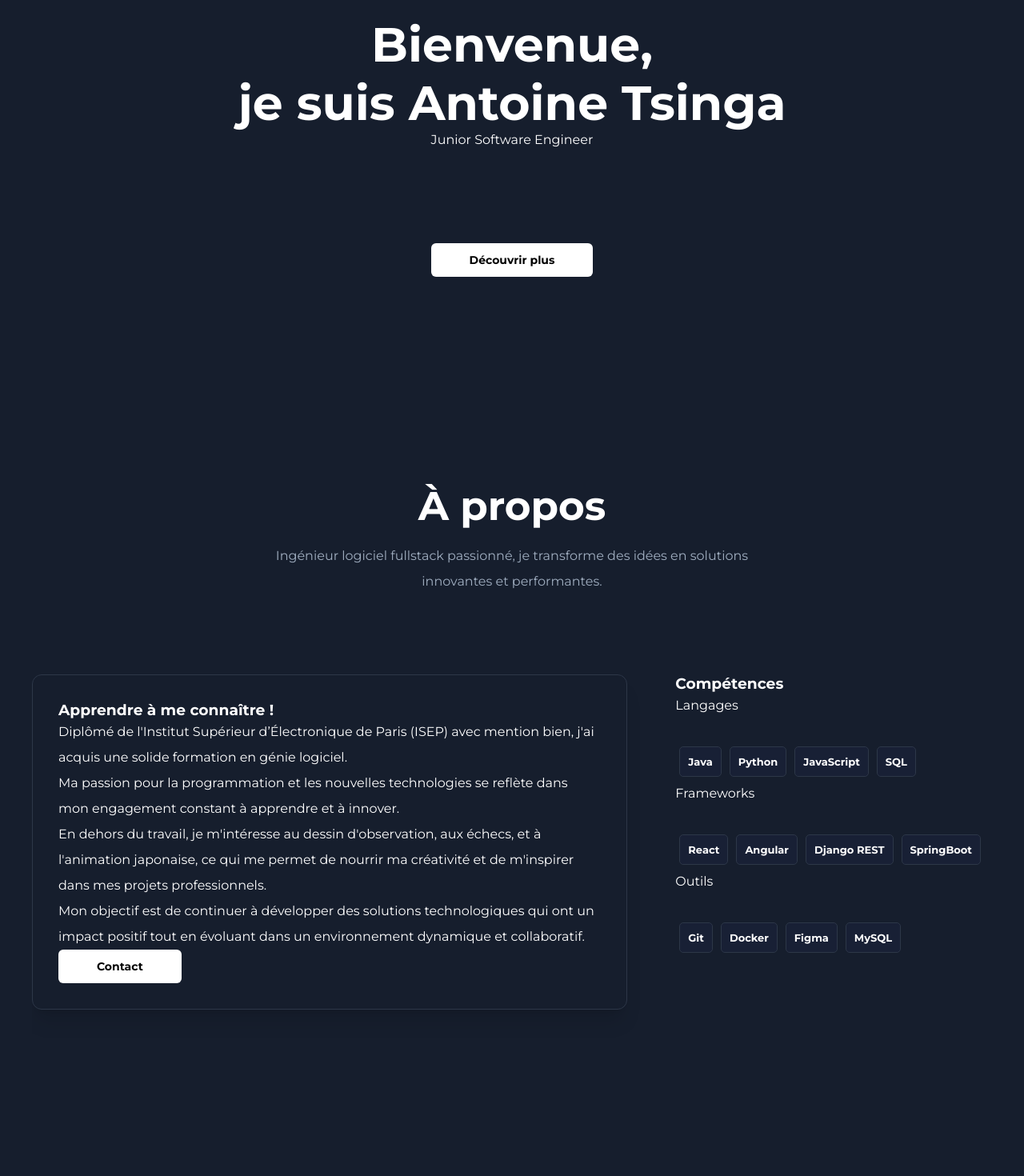
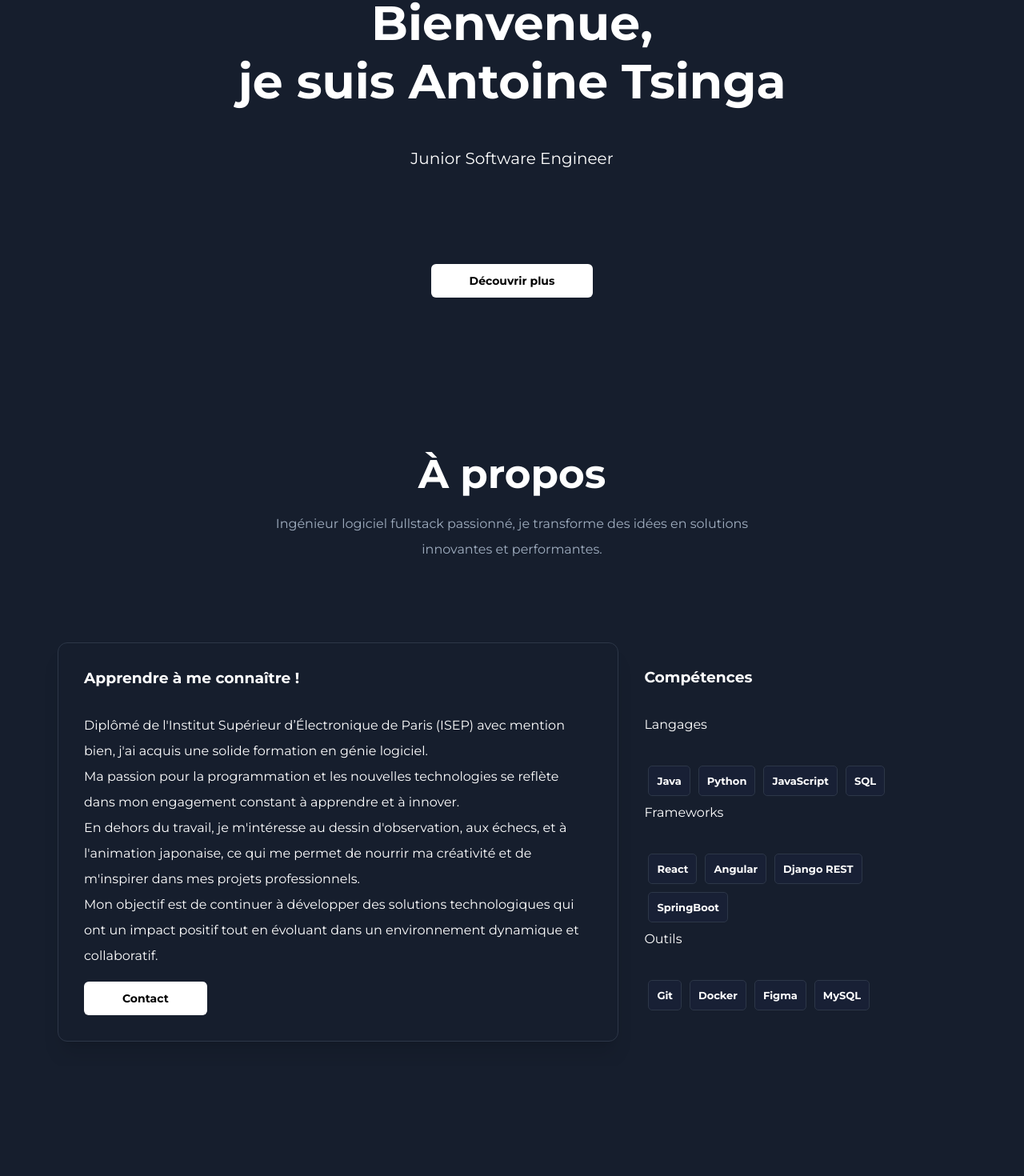
Before and after one commit to antoineTsinga/portfolio, a React (Create React App) app: page / in a window 1280 px wide. Shown: the part 268-1738 px from the top of the page at 80% size. Built offline with nearby package versions, Linux system fonts and the light colour scheme.

Commit message:
review style

```diff
--- a/src/components/Projects/Project.css
+++ b/src/components/Projects/Project.css
@@ -1,5 +1,5 @@
 .marketing-section {
-    /* background-color: #1a202c; */
+    background-color: #1a202c;
     color: white;
     padding: 2rem 0;
   }
--- a/src/components/contact/Contact.css
+++ b/src/components/contact/Contact.css
@@ -1,5 +1,9 @@
 .contact{
-    padding-bottom: 100px;
+    padding-bottom: 8rem;
+}
+
+.contact h2 {
+    margin-bottom: 5rem;
 }
 
 .contact-media{
@@ -40,8 +44,8 @@
 
 
 @media screen and (max-width:700px){
-.contact h2 {
-    font-size: 30px;
+    .contact h2 {
+        font-size: 30px;
     }
     .social-media{
         height: 40px;
--- a/src/components/header/Header.css
+++ b/src/components/header/Header.css
@@ -15,14 +15,15 @@
     /* border: 1px solid white; */
     margin-left: 20px;
     margin-right: 20px;
+    margin-bottom: 3rem;
 }
 
 .blue{
     color: rgb(166, 166, 247)
 }
 
-.header > p{
-    font-size: 16px;
+.header p{
+    font-size: 20px;
     /* border: 1px solid white; */
     margin-bottom: 10%;
 }
@@ -63,4 +64,10 @@
     .header-cta{
         font-size:13px
     }
+
+    .header p{
+        font-size: 16px;
+        /* border: 1px solid white; */
+        margin-bottom: 10%;
+    }
 }
--- a/src/components/navbar/Navbar.jsx
+++ b/src/components/navbar/Navbar.jsx
@@ -59,10 +59,10 @@ export default function Navbar() {
         <a href="#experiences" className="" onClick={() => setShowMenu(false)}>
           Expériences
         </a>
-        <a href="#t" className="" onClick={() => setShowMenu(false)}>
+        <a href="#projects" className="" onClick={() => setShowMenu(false)}>
           Projets
         </a>
-        <a href="#t" className="" onClick={() => setShowMenu(false)}>
+        <a href="#contact" className="" onClick={() => setShowMenu(false)}>
           Contact
         </a>
       </div>
--- a/src/components/profile/Profile.css
+++ b/src/components/profile/Profile.css
@@ -6,6 +6,7 @@
     flex-direction: column;
     justify-content: center;
     align-items: center;
+    /* padding: 2rem 0; */
     /* border: 1px solid white */
   }
   .profil h2 {
@@ -13,6 +14,10 @@
     /* border: 1px solid white; */
     text-align: center;
     margin-bottom: 5px;
+  }
+
+  .profil h3{
+    margin-bottom: 2rem
   }
 
   .profil p {
@@ -27,7 +32,7 @@
 
   .profil-content{
     display: flex;
-
+    padding: 0 2rem;
     /* border: 1px solid white; */
   }
 
@@ -45,7 +50,7 @@
   }
   .profils-skills{
     width: 35%;
-    margin-left: 5%;
+    padding: 2rem;
   }
 
   .skills-list{
@@ -63,31 +68,8 @@
 
   }
 
-
-.header-cta2{
-  width: fit-content;
-  display: inline-block;
-  text-decoration: none;
-  text-align: center;
-  background-color: #0554F2;
-  color: #ffff;
-  margin: auto;
-  font-size: 0.875rem;
-  border-radius: 0.375rem;
-  text-align: center;
-  padding: 0.75rem 3rem;
-  transition: background-color 0.3s;
-  margin-left: 3px;
-
-}
-
-.header-cta2:hover{
-  background-color: rgb(4, 65, 188);
-}
-
-.header-cta2:focus {
-  outline: none;
-  box-shadow: 0 0 0 3px  rgb(24, 84, 205);
+.cta-about {
+  margin-top:1rem;
 }
 
 
--- a/src/components/profile/Profile.jsx
+++ b/src/components/profile/Profile.jsx
@@ -17,7 +17,11 @@ export default function Profile() {
           <h2> À propos</h2>
           <p
             className="section-subtitle "
-            style={{ textAlign: "center", marginBottom: "100px" }}
+            style={{
+              textAlign: "center",
+              marginBottom: "100px",
+              padding: "0 1rem",
+            }}
           >
             Ingénieur logiciel fullstack passionné, je transforme des idées en
             solutions innovantes et performantes.
@@ -45,7 +49,7 @@ export default function Profile() {
               technologiques qui ont un impact positif tout en évoluant dans un
               environnement dynamique et collaboratif.
             </p>
-            <a href="#contact" className="header-cta">
+            <a href="#contact" className="cta-about header-cta">
               Contact
             </a>
           </div>
```
